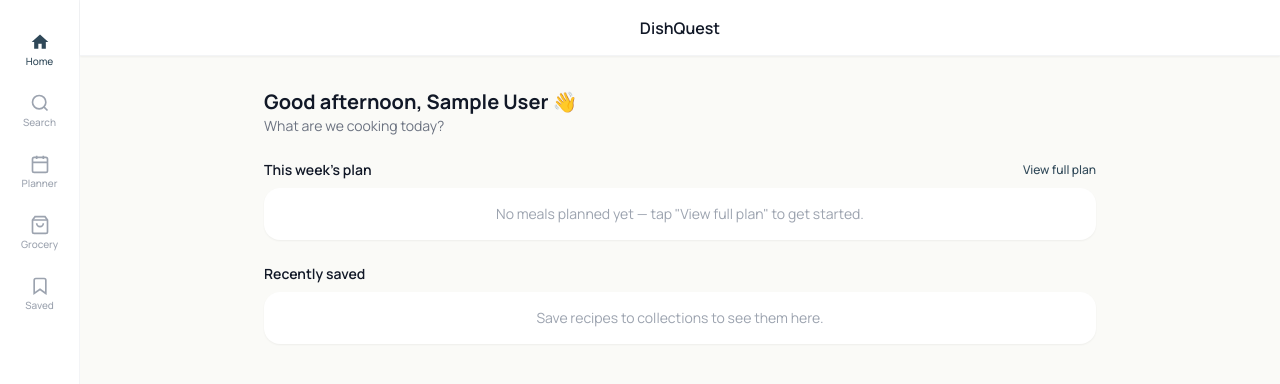
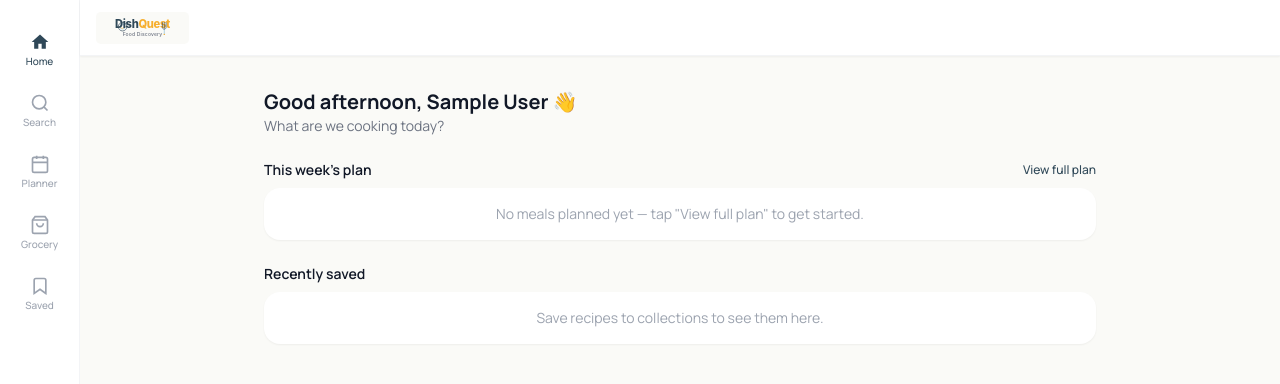
Before and after one commit to tsflores/dishquest, a React (Vite) app in the folder react-client/: page / in a window 1280 px wide. Shown: the top 384 px of the page. Built offline with nearby package versions, Linux system fonts and the light colour scheme; no server answers; sample sign-in values are in the browser's storage.

Commit message:
Logo placement

```diff
--- a/react-client/src/components/layout/TopBar.jsx
+++ b/react-client/src/components/layout/TopBar.jsx
@@ -10,18 +10,24 @@ export default function TopBar({ title, back, action, offsetSidebar = true }) {
     <header
       className={`fixed top-0 left-1/2 -translate-x-1/2 w-full max-w-[390px] h-14 bg-white z-40 flex items-center justify-between px-4 border-b border-gray-100 shadow-sm md:translate-x-0 md:max-w-none ${sidebarClasses}`}
     >
-      <div className="w-8">
-        {back && (
+      <div className="flex items-center justify-start">
+        {back ? (
           <button
             onClick={() => navigate(-1)}
-            className="text-primary text-xl leading-none"
+            className="text-primary text-xl leading-none w-8"
             aria-label="Go back"
           >
             ‹
           </button>
+        ) : (
+          <img
+            src="/icons/dishquest-logo-modern-pantry-alt.svg"
+            alt="DishQuest"
+            className="h-8 w-auto"
+          />
         )}
       </div>
-      <h1 className="text-base font-semibold text-gray-900 truncate">
+      <h1 className="flex-1 text-center text-base font-semibold text-gray-900 truncate px-2">
         {title}
       </h1>
       <div className="w-8 flex justify-end">{action ?? null}</div>
--- a/react-client/src/screens/Dashboard/Dashboard.jsx
+++ b/react-client/src/screens/Dashboard/Dashboard.jsx
@@ -8,7 +8,7 @@ import RecentlySavedRow from './RecentlySavedRow';
 export default function Dashboard() {
   const { user } = useAuth();
   return (
-    <AppShell title="DishQuest">
+    <AppShell>
       <div className="px-4 py-6 space-y-6 md:px-8 md:py-8">
         <GreetingSection name={user?.name || user?.username} />
         <WeeklyPlanPreview />
```
Also changed, not shown: react-client/public/icons/dishquest-logo-modern-pantry-alt.svg (added).
